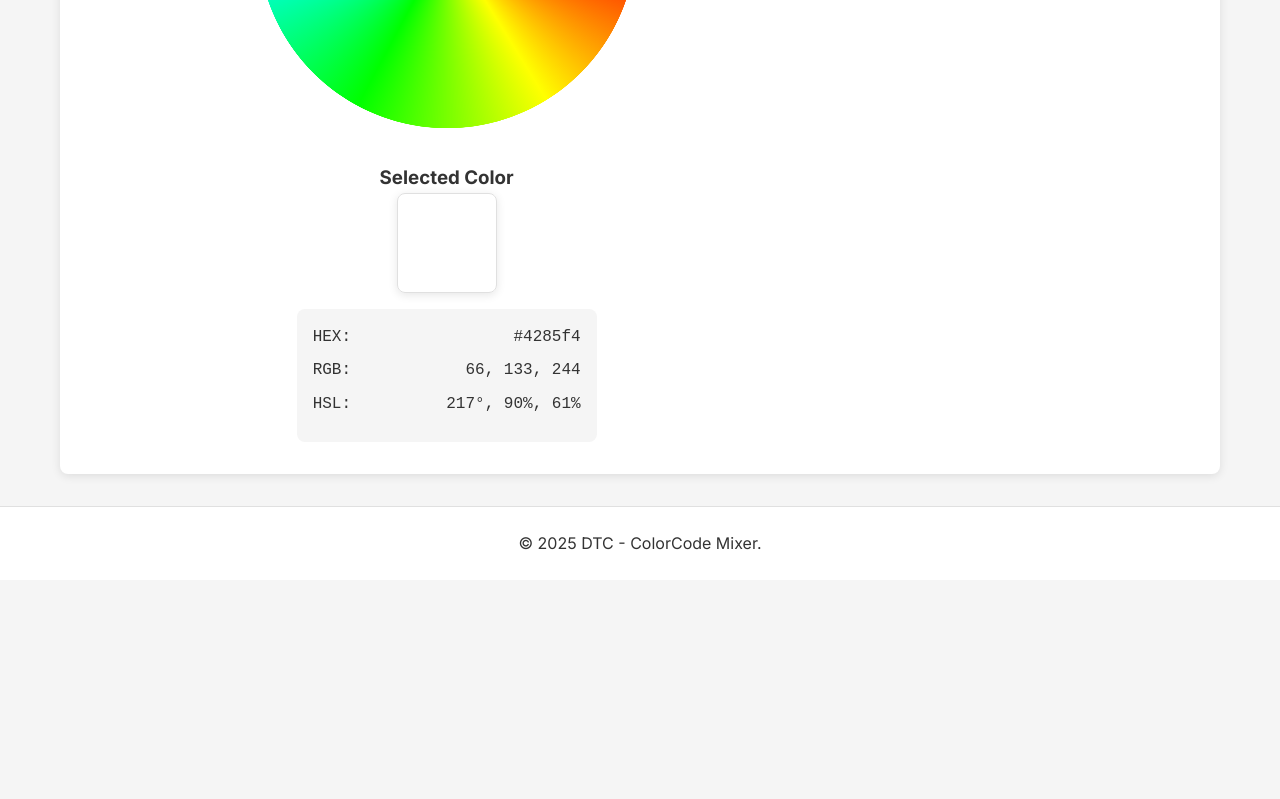
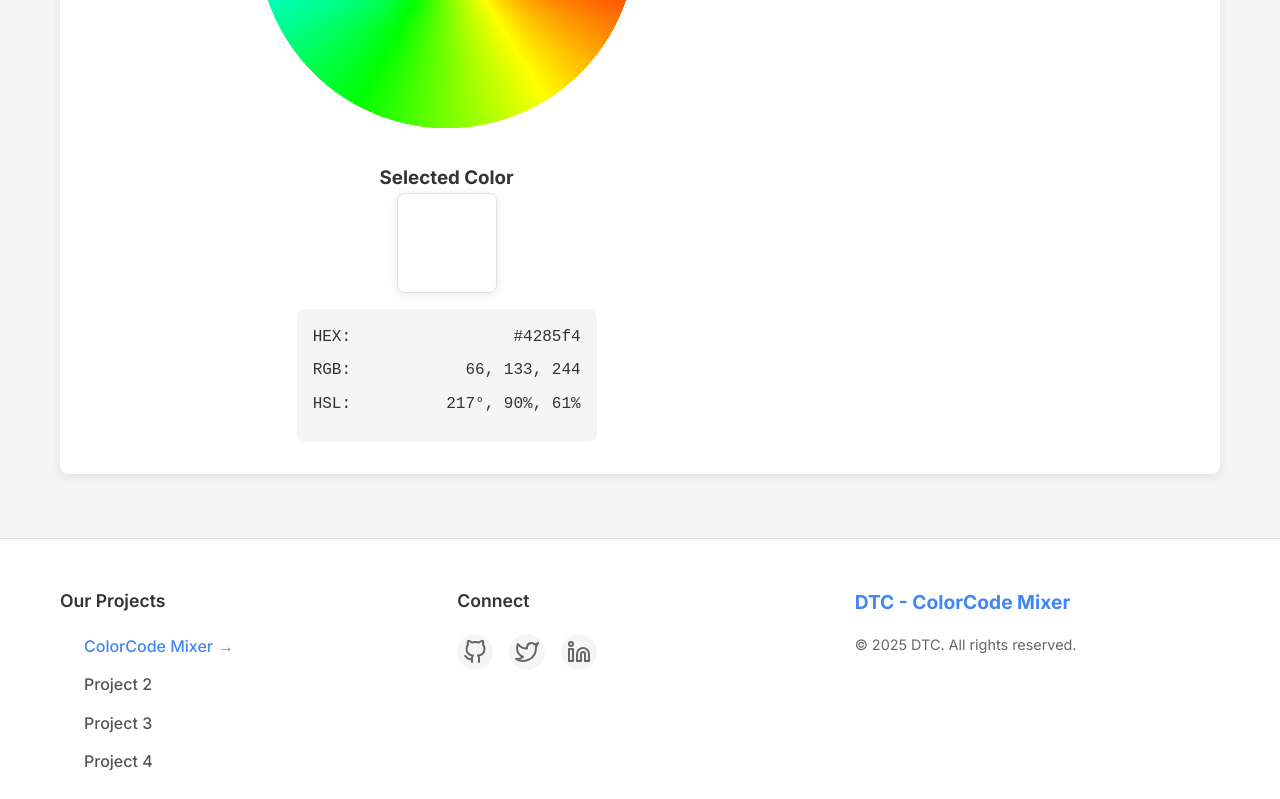
Before and after one commit to MrDino-Tz/HexColor, a plain HTML site: page index.html in a window 1280 px wide. Shown: the part 1286-2085 px from the top of the page. Before the commit the page ends 1866 px from the top, so only its background shows below. Drawn offline with Linux system fonts and the light colour scheme.

Commit message:
Footer details

```diff
--- a/index.html
+++ b/index.html
@@ -112,7 +112,43 @@
 
     <footer>
         <div class="container">
-            <p>© 2025 DTC - ColorCode Mixer.</p>
+            <div class="footer-content">
+                <div class="footer-links">
+                    <h4>Our Projects</h4>
+                    <nav>
+                        <a href="#" class="active">ColorCode Mixer</a>
+                        <a href="#">Project 2</a>
+                        <a href="#">Project 3</a>
+                        <a href="#">Project 4</a>
+                    </nav>
+                </div>
+                <div class="footer-contact">
+                    <h4>Connect</h4>
+                    <div class="social-links">
+                        <a href="#" aria-label="GitHub">
+                            <svg xmlns="http://www.w3.org/2000/svg" width="24" height="24" viewBox="0 0 24 24" fill="none" stroke="currentColor" stroke-width="2" stroke-linecap="round" stroke-linejoin="round">
+                                <path d="M9 19c-5 1.5-5-2.5-7-3m14 6v-3.87a3.37 3.37 0 0 0-.94-2.61c3.14-.35 6.44-1.54 6.44-7A5.44 5.44 0 0 0 20 4.77 5.07 5.07 0 0 0 19.91 1S18.73.65 16 2.48a13.38 13.38 0 0 0-7 0C6.27.65 5.09 1 5.09 1A5.07 5.07 0 0 0 5 4.77a5.44 5.44 0 0 0-1.5 3.78c0 5.42 3.3 6.61 6.44 7A3.37 3.37 0 0 0 9 18.13V22"></path>
+                            </svg>
+                        </a>
+                        <a href="#" aria-label="Twitter">
+                            <svg xmlns="http://www.w3.org/2000/svg" width="24" height="24" viewBox="0 0 24 24" fill="none" stroke="currentColor" stroke-width="2" stroke-linecap="round" stroke-linejoin="round">
+                                <path d="M23 3a10.9 10.9 0 0 1-3.14 1.53 4.48 4.48 0 0 0-7.86 3v1A10.66 10.66 0 0 1 3 4s-4 9 5 13a11.64 11.64 0 0 1-7 2c9 5 20 0 20-11.5a4.5 4.5 0 0 0-.08-.83A7.72 7.72 0 0 0 23 3z"></path>
+                            </svg>
+                        </a>
+                        <a href="#" aria-label="LinkedIn">
+                            <svg xmlns="http://www.w3.org/2000/svg" width="24" height="24" viewBox="0 0 24 24" fill="none" stroke="currentColor" stroke-width="2" stroke-linecap="round" stroke-linejoin="round">
+                                <path d="M16 8a6 6 0 0 1 6 6v7h-4v-7a2 2 0 0 0-2-2 2 2 0 0 0-2 2v7h-4v-7a6 6 0 0 1 6-6z"></path>
+                                <rect x="2" y="9" width="4" height="12"></rect>
+                                <circle cx="4" cy="4" r="2"></circle>
+                            </svg>
+                        </a>
+                    </div>
+                </div>
+                <div class="footer-info">
+                    <h3>DTC - ColorCode Mixer</h3>
+                    <p>© 2025 DTC. All rights reserved.</p>
+                </div>
+            </div>
         </div>
     </footer>
 
--- a/styles.css
+++ b/styles.css
@@ -361,10 +361,112 @@ input[type="range"]::-webkit-slider-thumb {
 /* Footer */
 footer {
     background: var(--white);
-    padding: 1.5rem 0;
-    text-align: center;
-    margin-top: 2rem;
+    padding: 3rem 0 1.5rem;
+    margin-top: 4rem;
     border-top: 1px solid var(--border-color);
+}
+
+.footer-content {
+    display: grid;
+    grid-template-columns: repeat(auto-fit, minmax(250px, 1fr));
+    gap: 2rem;
+    text-align: left;
+}
+
+.footer-info h3 {
+    color: var(--primary-color);
+    margin-bottom: 1rem;
+    font-size: 1.2rem;
+}
+
+.footer-info p {
+    color: #666;
+    font-size: 0.9rem;
+}
+
+.footer-links h4,
+.footer-contact h4 {
+    color: var(--text-color);
+    margin-bottom: 1.2rem;
+    font-size: 1.1rem;
+    font-weight: 600;
+}
+
+.footer-links nav {
+    display: flex;
+    flex-direction: column;
+    gap: 0.8rem;
+}
+
+.footer-links a {
+    color: #555;
+    text-decoration: none;
+    transition: color 0.2s ease, padding-left 0.2s ease;
+    display: inline-block;
+    width: fit-content;
+}
+
+.footer-links a:hover {
+    color: var(--primary-color);
+    padding-left: 5px;
+}
+
+.footer-links a.active {
+    color: var(--primary-color);
+    font-weight: 500;
+    position: relative;
+}
+
+.footer-links a.active::after {
+    content: '→';
+    margin-left: 5px;
+    display: inline-block;
+    transition: transform 0.2s ease;
+}
+
+.footer-links a.active:hover::after {
+    transform: translateX(3px);
+}
+
+.social-links {
+    display: flex;
+    gap: 1rem;
+}
+
+.social-links a {
+    color: #666;
+    width: 36px;
+    height: 36px;
+    border-radius: 50%;
+    display: flex;
+    align-items: center;
+    justify-content: center;
+    transition: all 0.3s ease;
+    background: #f5f5f5;
+}
+
+.social-links a:hover {
+    background: var(--primary-color);
+    color: white;
+    transform: translateY(-2px);
+}
+
+/* Responsive footer */
+@media (max-width: 768px) {
+    .footer-content {
+        grid-template-columns: 1fr;
+        gap: 2.5rem;
+    }
+
+    .footer-links nav {
+        flex-direction: row;
+        flex-wrap: wrap;
+        gap: 1rem 2rem;
+    }
+
+    .footer-links a {
+        padding: 0.5rem 0;
+    }
 }
 
 /* Responsive Design */
```
